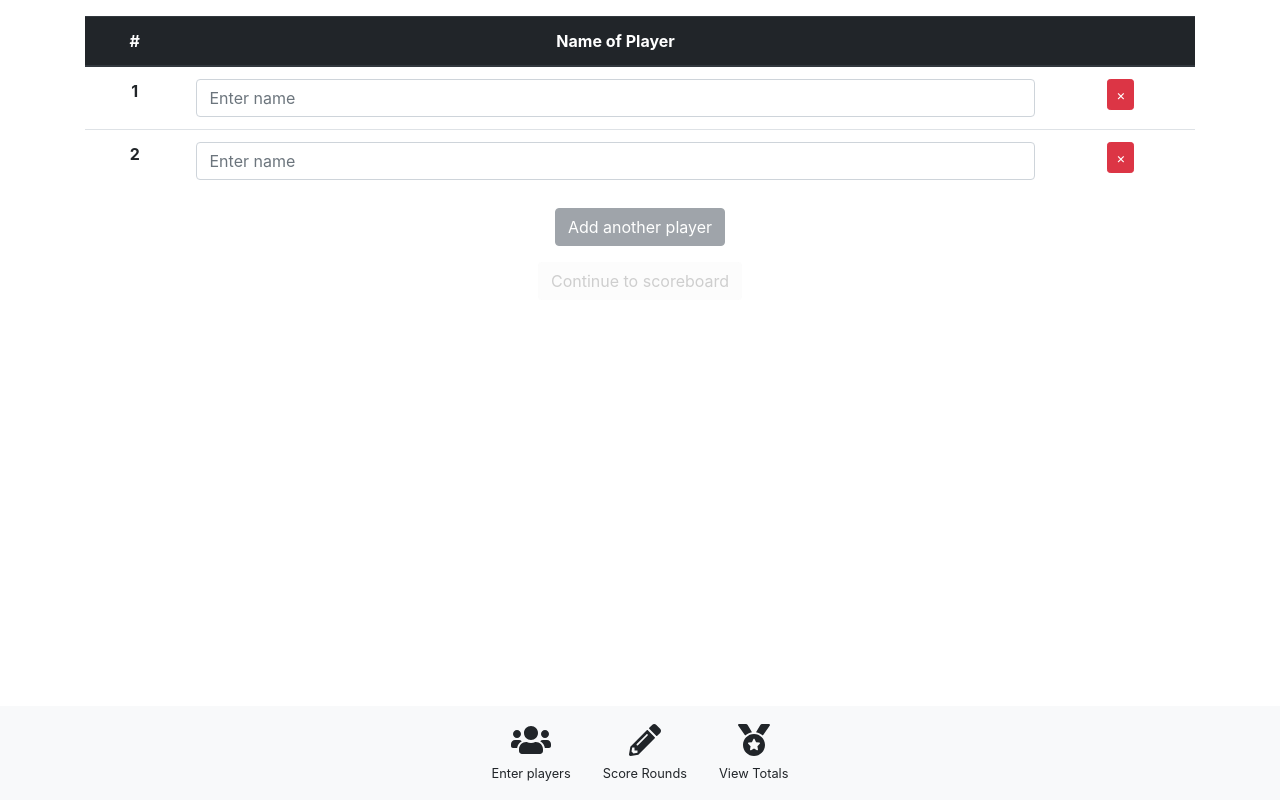
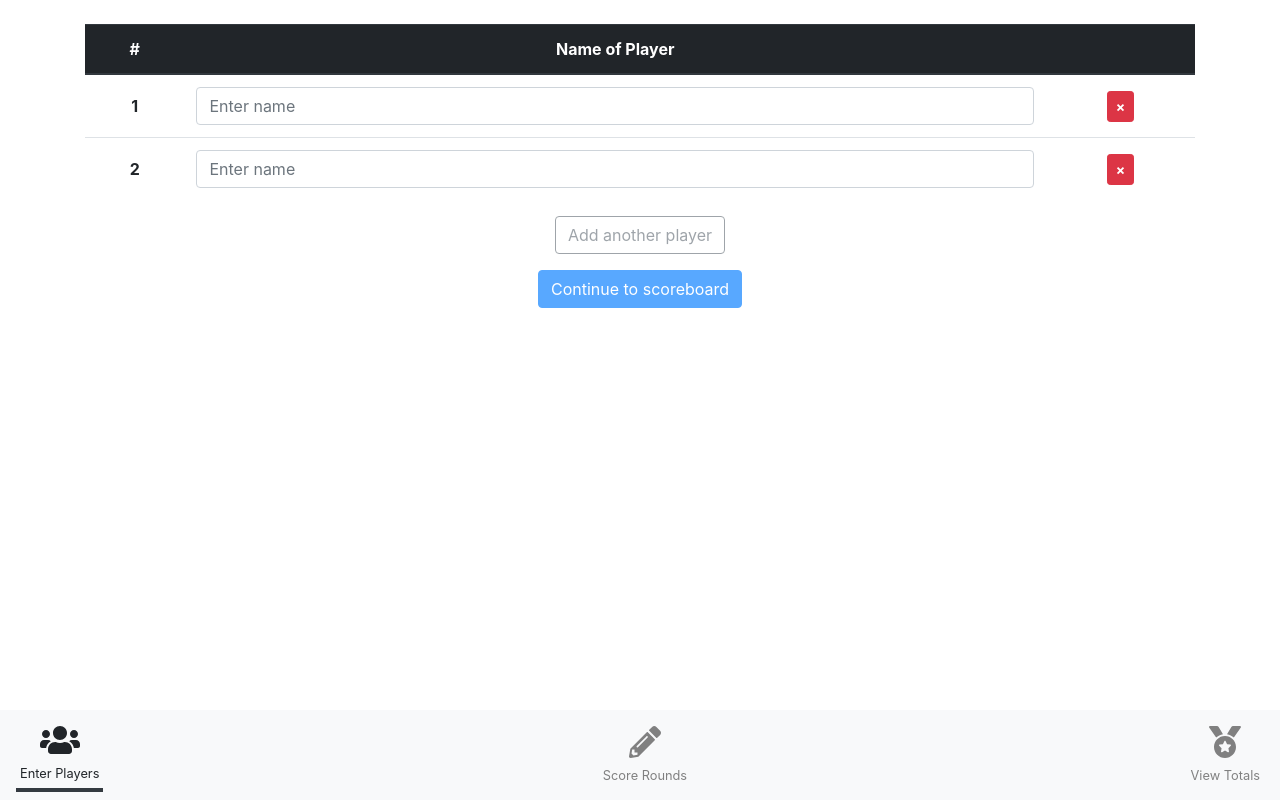
Before and after one commit to lauraschultz/phase10, an Angular app: page / in a window 1280 px wide. Built offline with nearby package versions, Linux system fonts and the light colour scheme.

Commit message:
small ui changes, ranked view working again

```diff
--- a/src/app/enterPlayers/enterPlayers.component.html
+++ b/src/app/enterPlayers/enterPlayers.component.html
@@ -1,5 +1,5 @@
 <form class="form-group" [formGroup]="gameService.game">
-<table class="table">
+<table class="table align-middle">
   <thead class="thead-dark">
   <tr>
     <th>#</th>
@@ -9,18 +9,18 @@
 </thead>
 <tbody formArrayName="players">
   <tr *ngFor="let player of gameService.players.controls; let i=index">
-    <th>{{i+1}}</th>
+    <th class="align-middle">{{i+1}}</th>
     <td><input class="form-control" type="text" [formControlName]="i" placeholder="Enter name" /></td>
-    <td><button (click)="gameService.removePlayer(i)" class="btn btn-sm btn-danger">&times;</button></td>
+    <td class="align-middle"><button (click)="gameService.removePlayer(i)" class="btn btn-sm btn-danger"><strong>&times;</strong></button></td>
   </tr>
 </tbody>
 </table>
 
 
 <!-- <span class="d-inline-block" tabindex="0" data-toggle="tooltip" [attr.title]="!gameService.players.valid ? '': 'Please enter a name for all players before continuing'"> -->
-  <button (click)="gameService.addPlayer()" class="btn btn-secondary btn-outline" [disabled]="!gameService.players.valid">Add another player</button>
+  <button (click)="gameService.addPlayer()" class="btn btn-outline-secondary" [disabled]="!gameService.players.valid">Add another player</button>
 <!-- </span> -->
 </form>
 
 <div class="alert alert-danger mt-2" *ngIf="gameService.twoPlayersError">You must have at least two players in a game.</div>
-<button [disabled]="!gameService.players.valid" (click)="gameService.appView=1" class="btn">Continue to scoreboard</button>
+<button [disabled]="!gameService.players.valid" (click)="gameService.changeView(1)" class="btn btn-primary">Continue to scoreboard</button>
--- a/src/app/enterScores/enterScores.component.html
+++ b/src/app/enterScores/enterScores.component.html
@@ -25,7 +25,7 @@
                                     <input type="number" class="form-control" formControlName="points" size="3"/>
                                 </span>
                             </div> -->
-                            <table *ngIf="gameService.calculatePhase(i)[j] < 11" [formGroupName]="j" class="scores">
+                            <table *ngIf="gameService.calculatePhase(i)[j]<11" [formGroupName]="j" class="scores">
                                 <tr>
                                     <td>
                                         <span class="phase-card active-card col" (click)="gameService.handlePhaseClick(i, j)" [ngClass]="{'phase-card-selected': gameService.getPhaseValue(i,j)}">
@@ -34,7 +34,7 @@
                                         </span>
                                     </td>
                                     <td>
-                                        <input type="number" class="form-control" formControlName="points" style="min-width:65px"/>
+                                        <input type="number" step="5" class="form-control" formControlName="points" style="min-width:65px"/>
                                     </td>
                                 </tr>
                             </table>
@@ -44,5 +44,5 @@
             </tbody>
         </table>
     </div>
-    <button class="btn" (click)="gameService.addRound()" [disabled]="!gameService.rounds.valid">Score another round</button>
+    <button class="btn btn-outline-secondary" (click)="gameService.addRound()" [disabled]="!gameService.rounds.valid">Score another round</button>
 </form>
--- a/src/app/root/app.component.html
+++ b/src/app/root/app.component.html
@@ -1,15 +1,15 @@
 <script src="https://kit.fontawesome.com/00cfb3672c.js" crossorigin="anonymous"></script>
 
-<nav class="navbar navbar-light bg-light justify-content-center fixed-bottom">
-      <a class="nav-item nav-link text-center" [ngClass]="{'active' : gameService.appView==0}" (click)="gameService.appView=0">
+  <nav class="navbar navbar-light bg-light justify-content-between fixed-bottom">
+      <a class="nav-item nav-link text-center p-1" [ngClass]="{'active' : gameService.appView==0}" (click)="gameService.changeView(0)">
         <h2 class="m-0"><fa-icon [icon]="faUsers"></fa-icon></h2>
-        <small>Enter players</small>
+        <small>Enter Players</small>
       </a>
-      <a class="nav-item nav-link text-center" [ngClass]="{'active' : gameService.appView==1}" (click)="gameService.appView=1" [ngClass]="{'disabled':!gameService.players.valid}">
+      <a class="nav-item nav-link text-center p-1" [ngClass]="{'active' : gameService.appView==1, 'disabled':!gameService.players.valid}" (click)="gameService.changeView(1)">
         <h2 class="m-0"><fa-icon [icon]="faPencilAlt"></fa-icon></h2>
         <small>Score Rounds</small>
       </a>
-      <a class="nav-item nav-link text-center" [ngClass]="{'active' : gameService.appView==2}" (click)="gameService.appView=2" [ngClass]="{'disabled':!gameService.players.valid}">
+      <a class="nav-item nav-link text-center p-1" [ngClass]="{'active' : gameService.appView==2, 'disabled':!gameService.players.valid}"  (click)="gameService.changeView(2)">
         <h2 class="m-0"><fa-icon [icon]="faMedal"></fa-icon></h2>
         <small>View Totals</small>
       </a>
@@ -17,7 +17,7 @@
 
 
 
-<div class="container text-center mt-3 mb-5">
+<div class="container text-center mt-4 mb-5">
 
 <ng-container [ngSwitch]="gameService.appView">
   <enter-players *ngSwitchCase="0"></enter-players>
--- a/src/app/shared/game.service.ts
+++ b/src/app/shared/game.service.ts
@@ -93,6 +93,7 @@ export class GameService {
 
 addPlayer(){
   this.players.push(this.formBuilder.control('', Validators.required));
+  this.twoPlayersError = false;
 }
 
   removePlayer(i:number){
@@ -132,6 +133,12 @@ addPlayer(){
     return this.rounds.length > 0;
   }
 
+  changeView(v:number){
+    if(this.players.valid){
+      this.appView = v;
+    }
+  }
+
 
 
 
--- a/src/app/viewTotals/viewTotals.component.html
+++ b/src/app/viewTotals/viewTotals.component.html
@@ -1,9 +1,9 @@
-<div class="btn-group btn-group-toggle m-2" data-toggle="buttons">
-    <label class="btn btn-secondary btn-sm" [ngClass]="{'active': view==0}">
-      <input type="radio" name="view" id="0" autocomplete="off" checked (click)="view=0">Default view
+<div class="btn-group btn-group-toggle mb-2" data-toggle="buttons">
+    <label class="btn btn-secondary btn-sm" [ngClass]="{'active': view==0}" (click)="setView(0)">
+      Default view
     </label>
-    <label class="btn btn-secondary btn-sm" [ngClass]="{'active': view==1}">
-      <input type="radio" name="view" id="1" autocomplete="off" (click)="view=1">Ranked view
+    <label class="btn btn-secondary btn-sm" [ngClass]="{'active': view==1}" (click)="setView(1)">
+      Ranked view
     </label>
   </div>
 <ng-container [ngSwitch]="view">
--- a/src/app/viewTotals/viewTotals.component.ts
+++ b/src/app/viewTotals/viewTotals.component.ts
@@ -10,7 +10,12 @@ export class ViewTotalsComponent{
   data = [];
   sortedData;
 
-  view = 0;
+  view=0;
+
+  setView(v:number){
+    this.view = v;
+    console.log('view is', this.view);
+  }
 
   constructor(public gameService: GameService){
     let scoreArray = this.gameService.calculateTotalPoints();
@@ -32,5 +37,6 @@ export class ViewTotalsComponent{
     });
 
     console.log('sorteddata is', this.sortedData);
+
   }
 }
--- a/src/styles.css
+++ b/src/styles.css
@@ -1,7 +1,7 @@
 /* You can add global styles to this file, and also import other style files */
 .phase-card {
     padding: 2px;
-    border: 1px dotted lightslategray;
+    border: 1px dotted var(--light);
     border-radius: 3px;
     color: lightslategray;
     background-color: white;
@@ -12,13 +12,16 @@
     max-width:42px;
 }
 
+.nav-link.active {
+    border-bottom: 4px solid var(--dark);
+}
+
+.nav-link.disabled {
+    color: gray !important;
+}
+
 .phase-card .active-card {
     cursor: pointer;
-}
-
-.scores-table th:first-child {
-    position:sticky;
-    left:0;
 }
 
 .phase-num {
@@ -29,9 +32,9 @@
 }
 
 .phase-card-selected {
-    border: 1px solid black;
+    border: 1px solid var(--dark);
     color: white;
-    background-color: black;
+    background-color: var(--dark);
 }
 
 .place-0, .place-1, .place-2 {
@@ -53,6 +56,27 @@
     background-color: brown;
 }
 
+.scores-table > thead > tr th {
+    position: -webkit-sticky; /* for Safari */
+    position: sticky;
+    top: 0;
+  }
+
+  .scores-table > tbody > tr th {
+    position: -webkit-sticky; /* for Safari */
+    position: sticky;
+    left: 0;
+    background-color:white;
+  }
+
+
+  /* To have the header in the first column stick to the left: */
+
+  .scores-table > tr > thead th:first-child {
+    left: 0;
+    z-index: 1;
+  }
+
 
 table.scores td{
     padding: 0px 2px;
```
